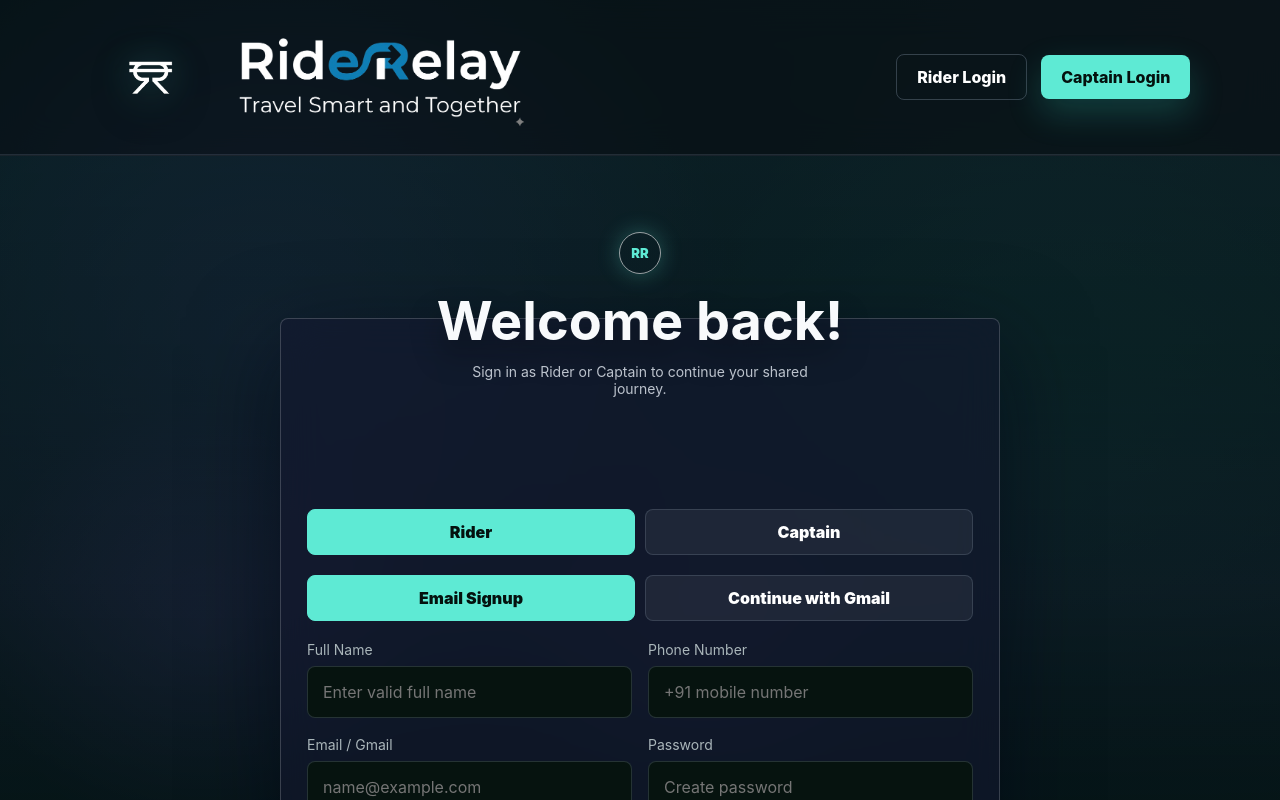
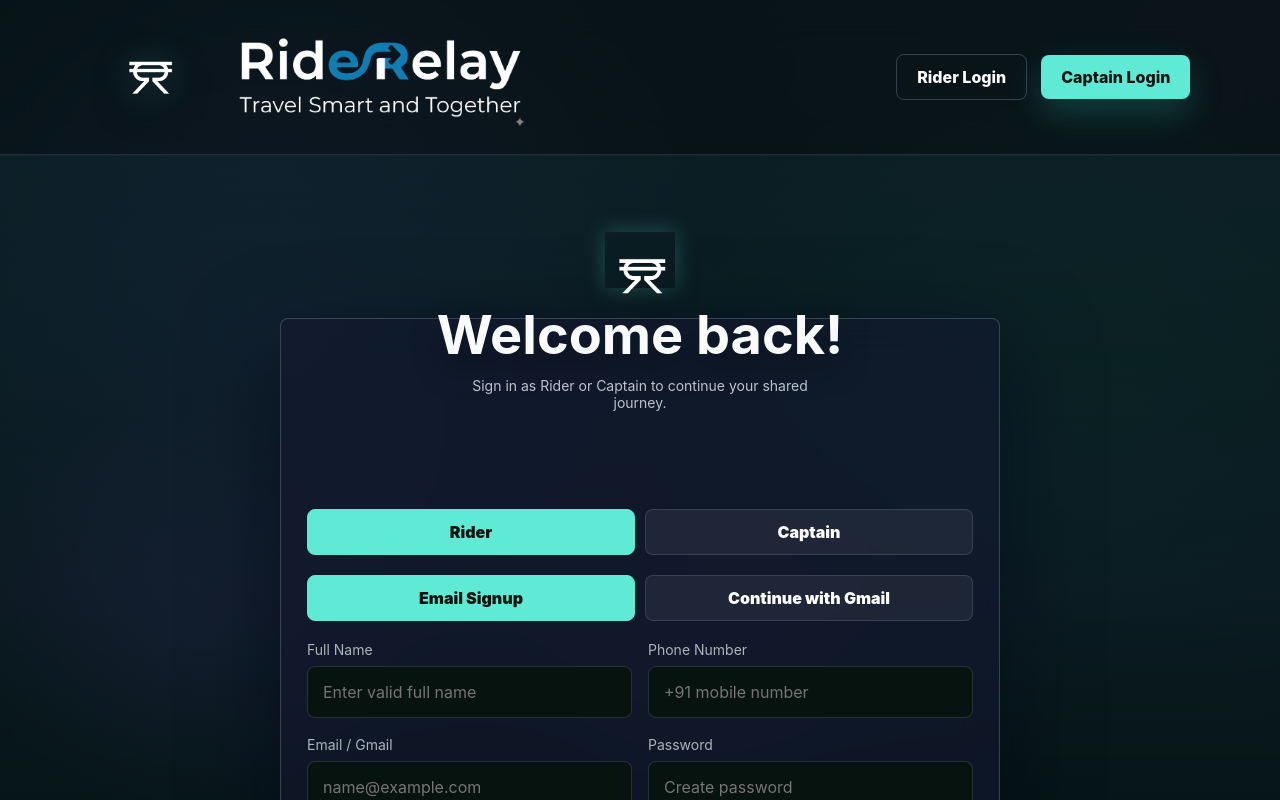
Before and after one commit to sunkumahesh-777/RideRelay, a React (Vite) app: page / in a window 1280 px wide. Shown: the top 800 px of the page. Built offline with nearby package versions, Linux system fonts and the light colour scheme.

Commit message:
Use logo on login card

```diff
--- a/src/App.css
+++ b/src/App.css
@@ -1279,15 +1279,20 @@ button {
 .auth-orbit {
   display: grid;
   place-items: center;
-  width: 42px;
-  height: 42px;
+  width: 70px;
+  height: 56px;
   margin: 0 auto 14px;
-  border: 1px solid rgba(255, 255, 255, 0.58);
-  border-radius: 50%;
+  border: 0;
+  border-radius: 0;
   color: #ffffff;
-  font-size: 13px;
-  font-weight: 900;
   box-shadow: 0 0 22px rgba(94, 234, 212, 0.28);
+}
+
+.auth-orbit img {
+  width: 100%;
+  height: 100%;
+  object-fit: contain;
+  filter: drop-shadow(0 12px 20px rgba(0, 0, 0, 0.35));
 }
 
 .section-title.compact {
--- a/src/App.jsx
+++ b/src/App.jsx
@@ -2262,7 +2262,9 @@ export default function App() {
 
       <section className="signup-section auth-screen" id="signup-panel">
         <div className="section-title compact">
-          <span className="auth-orbit">RR</span>
+          <span className="auth-orbit">
+            <img src={assetPath('riderelay-logo.png')} alt="RideRelay logo mark" />
+          </span>
           <h2>
             Welcome back!
           </h2>
```
